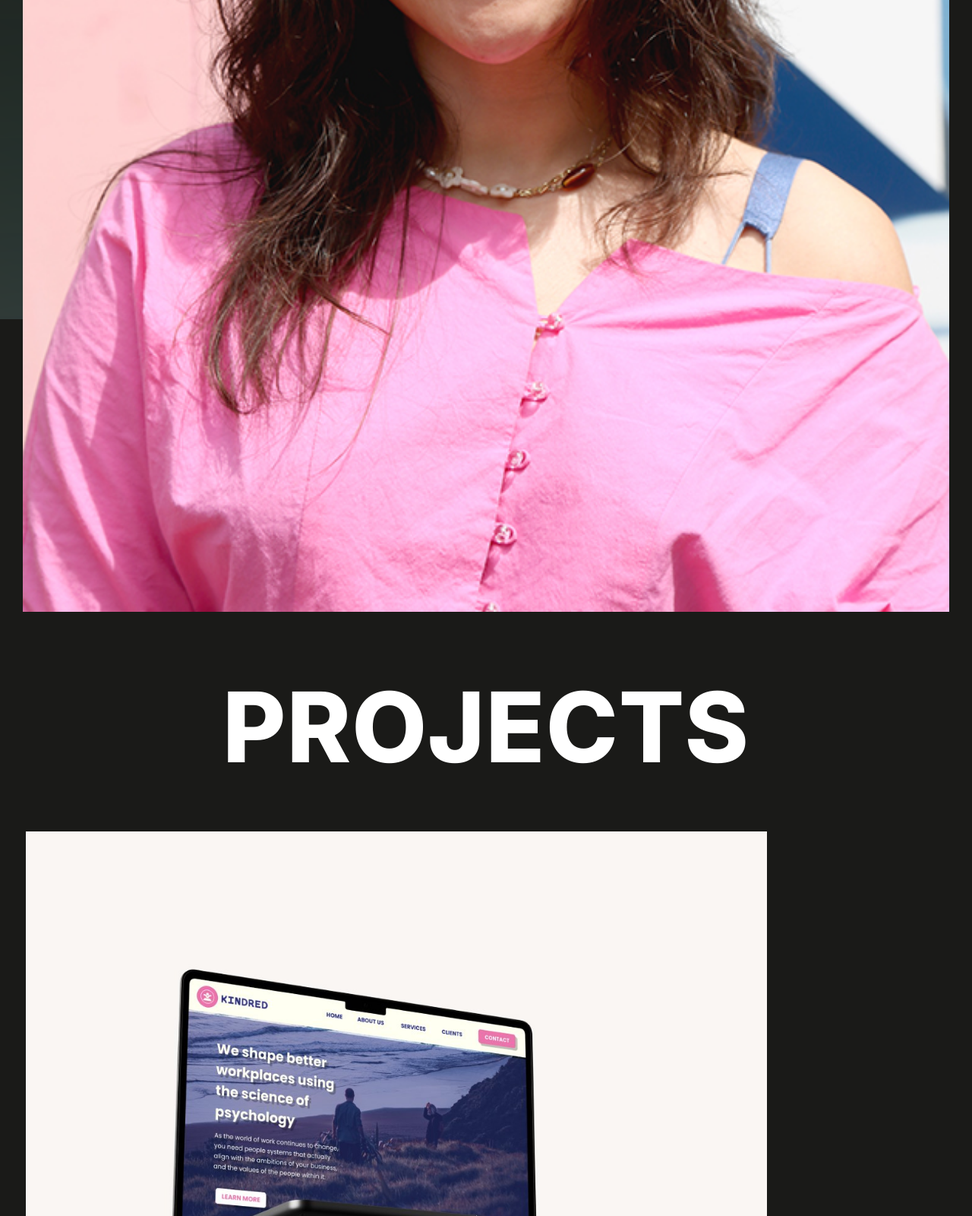
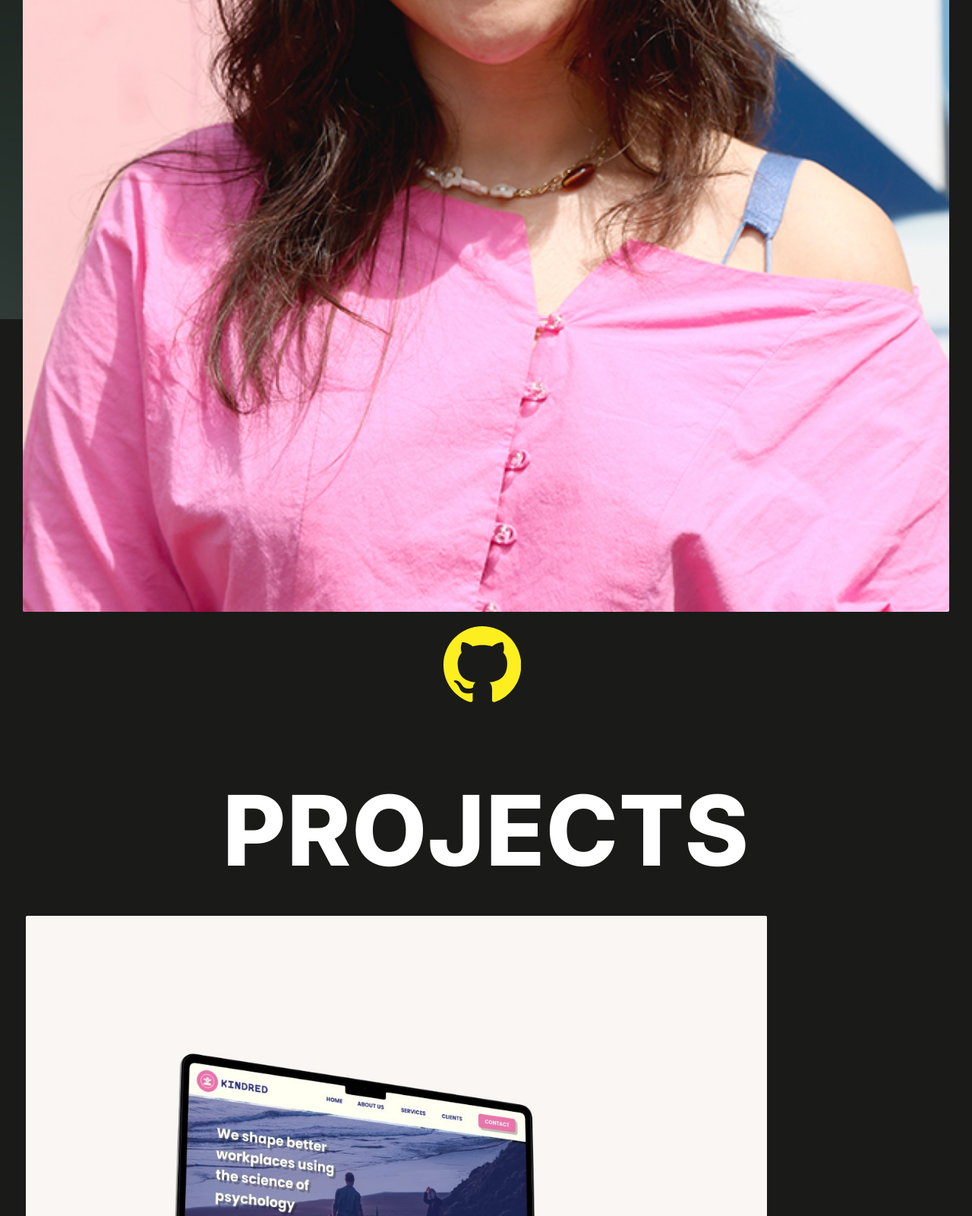
Before and after one commit to TimStannard/yoobee-exhibition-2022, a React app: page /#/student/dow in a window 1280 px wide. Shown: the part 1200-2800 px from the top of the page at 76% size. Built offline with nearby package versions, Linux system fonts and the light colour scheme.

Commit message:
refactored data retrival added social icons

```diff
--- /dev/null
+++ b/src/components/Projects.js
@@ -0,0 +1,23 @@
+export const Projects = ({ student, openModal, setProject }) => {
+
+    // map through projects
+    const mappedProjects = student.projects.map((project, index) => {
+        return (
+            <div className="project-item" key={index} onClick={() => {
+                setProject(project);
+                openModal();
+            }}>
+                <img data-aos="zoom-in" className="project-image" src={"/student-images/web-ux/projects/" + student.slug + "/" + project.images[0]} alt={project.title + "screenshot"} />
+                <h4 data-aos="zoom-in">
+                    {project.title}
+                </h4>
+            </div>
+        )
+    })
+
+    return (
+        <div className="project-container">
+            {mappedProjects}
+        </div>
+    )
+}
--- /dev/null
+++ b/src/components/SocialMediaLinks.js
@@ -0,0 +1,29 @@
+// icons
+import { ArrowLeft, Github, Linkedin, BoxArrowUpRight } from 'react-bootstrap-icons';
+
+export const SocialMediaLinks = ({ student }) => {
+    const mappedSocialLinks = student.social_media.map((item, index) => {
+        if (item.type === "github") {
+            return (
+                <a key={index} target="_blank" href={`https://github.com/${item.link}`}>
+                    <Github className="social-icon" />
+                </a>
+            )
+        }
+        else if (item.type === "linkedin") {
+            return (
+                <a key={index} target="_blank" href={`https://www.linkedin.com/in/${item.link}`}>
+                    <Linkedin className="social-icon" />
+                </a>
+            )
+        }
+        else if (item.type === "portfolio") {
+            return (
+                <a key={index} target="_blank" href={item.link}>
+                    <span className="social-tag">Visit Portfolio <BoxArrowUpRight /></span>
+                </a>
+            )
+        }
+    })
+    return mappedSocialLinks
+}
--- a/src/css/modules/_mobile_styles.scss
+++ b/src/css/modules/_mobile_styles.scss
@@ -30,6 +30,10 @@ body {
 
 .no-scroll {
     overflow: hidden;
+}
+
+img {
+    border-radius: 2px;
 }
 
 // ---------navbar
@@ -209,7 +213,7 @@ body {
 
     h2 {
         @include h2-styles;
-        margin-bottom: $largest-spacing;
+        margin-bottom: $larger-spacing;
     }
 
     #student-name {
@@ -224,7 +228,7 @@ body {
 
     #student-headshot {
         width: 100%;
-        margin-bottom: $section-spacing;
+        margin-bottom: $regular-spacing;
     }
 
     #breadcrumbs {
@@ -244,6 +248,25 @@ body {
 
     #student-page-button {
         margin: $med-spacing 0 $large-spacing 0;
+    }
+
+    #socials-container {
+        margin-bottom: $large-section-spacing;
+
+        .social-icon {
+            color: $yellow;
+            font-size: $icon-mobile-social;
+            margin-right: 10px;
+        }
+
+        .social-tag {
+            color: $yellow;
+            position: relative;
+            top: -9px;
+            border: 1px solid $yellow;
+            border-radius: 5px;
+            padding: 6px;
+        }
     }
 }
 
--- a/src/css/modules/_variables.scss
+++ b/src/css/modules/_variables.scss
@@ -12,6 +12,8 @@ $blue: #46C8F5;
 
 // -----------spacing
 $max-spacing: 120px;
+$large-section-spacing: 85px;
+$section-spacing: 70px;
 $section-spacing: 70px;
 $largest-spacing: 60px;
 $larger-spacing: 35px;
@@ -46,6 +48,7 @@ $tagline-weight: 100;
 
 //icons
 $icon-regular: 45px;
+$icon-mobile-social: 8vw;
 $fix-icon-margin: -5px;
 
 // border-radius
--- a/src/data/webStudentData.js
+++ b/src/data/webStudentData.js
@@ -4,10 +4,16 @@ export const webData = [
         name: "Molly Thompson",
         headshot: "/student-images/web-ux/headshots/molly.jpg",
         projectImagePath: "/student-images/web-ux/projects/molly/",
-        social_media: {
-            github: "mollytxox",
-            portfolio: "https://molly-portfolio.vercel.app/"
-        },
+        social_media: [
+            {
+                type: "github",
+                link: "mollytxox"
+            },
+            {
+                type: "portfolio",
+                link: "https://molly-portfolio.vercel.app/"
+            }
+        ],
         projects: [
             {
                 title: "Thompson Electrical",
@@ -51,11 +57,20 @@ export const webData = [
         name: "Rebekah Foley-Read",
         headshot: "/student-images/web-ux/headshots/rebekah.jpg",
         projectImagePath: "/student-images/web-ux/projects/rebekah/",
-        social_media: {
-            linkedin: "rebekah-foley-read-930051212",
-            github: "Rebscallion",
-            portfolio: "https://rebscallion.github.io/"
-        },
+        social_media: [
+            {
+                type: "github",
+                link: "Rebscallion"
+            },
+            {
+                type: "linkedin",
+                link: "rebekah-foley-read-930051212"
+            },
+            {
+                type: "portfolio",
+                link: "https://rebscallion.github.io/"
+            }
+        ],
         projects: [
             {
                 title: "Holloware",
@@ -102,9 +117,12 @@ export const webData = [
         name: "Dow Dodds",
         headshot: "/student-images/web-ux/headshots/dow.jpg",
         projectImagePath: "/student-images/web-ux/projects/dow/",
-        social_media: {
-            github: "Dow-Dodds"
-        },
+        social_media: [
+            {
+                type: "github",
+                link: "Dow-Dodds"
+            }
+        ],
         projects: [
             {
                 title: "Kindred",
@@ -141,7 +159,7 @@ export const webData = [
             },
             {
                 title: "Eco NZ",
-                desc: "Environmental Protextion and Awarn. React/Wordpress/Node",
+                desc: "Environmental Protection and Awareness. React/Wordpress/Node",
                 images: [
                     "eco-1.jpg",
                     "eco-2.jpg",
--- a/src/pages/Student.js
+++ b/src/pages/Student.js
@@ -7,66 +7,14 @@ import { webData } from '../data/webStudentData';
 // images
 import bubble from '../img/bubble.svg';
 // icons
-import { ArrowLeft, GitHub, Linkedin, GlobeAsiaAustralia } from 'react-bootstrap-icons';
+import { ArrowLeft } from 'react-bootstrap-icons';
 // AOS animation
 import AOS from 'aos';
 import 'aos/dist/aos.css';
-// get modal
+// get components
 import ProjectModal from "../components/ProjectModal"
-
-const useStudentData = (type) => {
-    const params = useParams();
-    const slug = params.name;
-
-    for (let i = 0; i < webData.length; i++) {
-        if (webData[i].slug === slug) {
-            const currentStudent = webData[i];
-            if (type === "projects") {
-                return currentStudent.projects;
-            } else if (type === "name") {
-                return currentStudent.name;
-            } else if (type === "headshot") {
-                return currentStudent.headshot;
-            } else if (type === "socials") {
-                return currentStudent.social_media;
-            }
-        }
-    }
-}
-
-const Projects = ({ openModal, setProject }) => {
-    // get the slug
-    const params = useParams();
-    const slug = params.name;
-
-    // get projects
-    const projects = useStudentData("projects");
-    const mappedProjects = projects.map((project, index) => {
-        return (
-            <div className="project-item" key={index} onClick={() => {
-                console.log("clicked")
-                console.log(project)
-                setProject(project);
-                openModal();
-            }}>
-                <img data-aos="zoom-in" className="project-image" src={"/student-images/web-ux/projects/" + slug + "/" + project.images[0]} alt={project.title + "screenshot"} />
-                <h4 data-aos="zoom-in">
-                    {project.title}
-                </h4>
-            </div>
-        )
-    })
-
-    return (
-        <div className="project-container">
-            {mappedProjects}
-        </div>
-    )
-}
-
-const SocialMediaLinks = () => {
-
-}
+import { Projects } from "../components/Projects"
+import { SocialMediaLinks } from "../components/SocialMediaLinks"
 
 const Student = () => {
     const params = useParams();
@@ -82,9 +30,24 @@ const Student = () => {
         });
     }, [])
 
+    // -----states
+    // student data
+    const [studentData, updateStudentData] = useState({});
+    const [loading, setLoading] = useState(true);
     // our states for modal
     const [modalOpen, toggleModal] = useState(false)
     const [project, updateProject] = useState({})
+
+    // grab student data
+    useEffect(() => {
+        for (let i = 0; i < webData.length; i++) {
+            if (webData[i].slug === slug) {
+                const currentStudent = webData[i];
+                updateStudentData(currentStudent);
+                setLoading(false);
+            }
+        }
+    }, []);
 
     // function to toggle the modal
     const setModal = () => {
@@ -92,7 +55,6 @@ const Student = () => {
         // toggle no scroll on body
         document.body.classList.toggle('no-scroll');
     }
-
 
     return (
         <div id="student-page" className="page-container container-lg">
@@ -106,14 +68,14 @@ const Student = () => {
                 <Link to="/WebUx">
                     <div id="breadcrumbs" data-aos="zoom-out">Web & UX</div>
                 </Link>
-                <h1 id="student-name" data-aos="zoom-out" data-aos-delay="50">{useStudentData("name")}</h1>
+                <h1 id="student-name" data-aos="zoom-out" data-aos-delay="50">{studentData.name}</h1>
             </div>
-            <img id="student-headshot" data-aos="zoom-out" data-aos-delay="100" src={useStudentData("headshot")} alt={useStudentData("name") + " headshot"} />
-            <div data-aos="zoom-out" data-aos-delay="150">
-                <SocialMediaLinks />
+            <img id="student-headshot" data-aos="zoom-out" data-aos-delay="100" src={studentData.headshot} alt={studentData.name + " headshot"} />
+            <div id="socials-container" data-aos="zoom-out" data-aos-delay="150">
+                {!loading && <SocialMediaLinks student={studentData} />}
             </div>
             <h2 data-aos="zoom-out" data-aos-delay="200">Projects</h2>
-            <Projects openModal={setModal} setProject={updateProject} />
+            {!loading && <Projects student={studentData} openModal={setModal} setProject={updateProject} />}
             <Link to="/WebUx">
                 <button id="student-page-button" className="button go-back" data-aos="zoom-out-up"><ArrowLeft /> Back to Web & UX</button>
             </Link>
```
Also changed, not shown: src/css/modules/_project_modal.scss (+7 -1 lines), src/pages/Film.js (added, +59 -0 lines), src/css/main.css, src/css/main.min.css.
